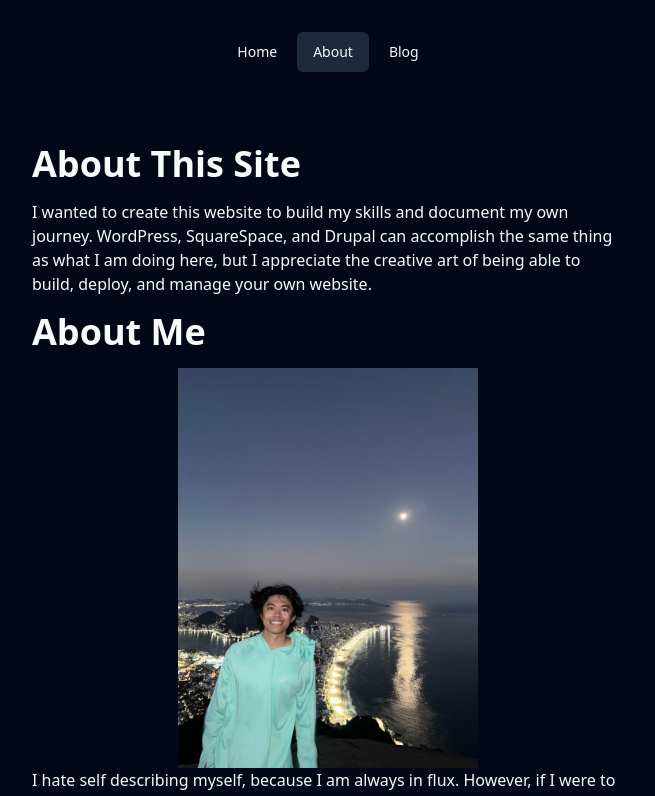
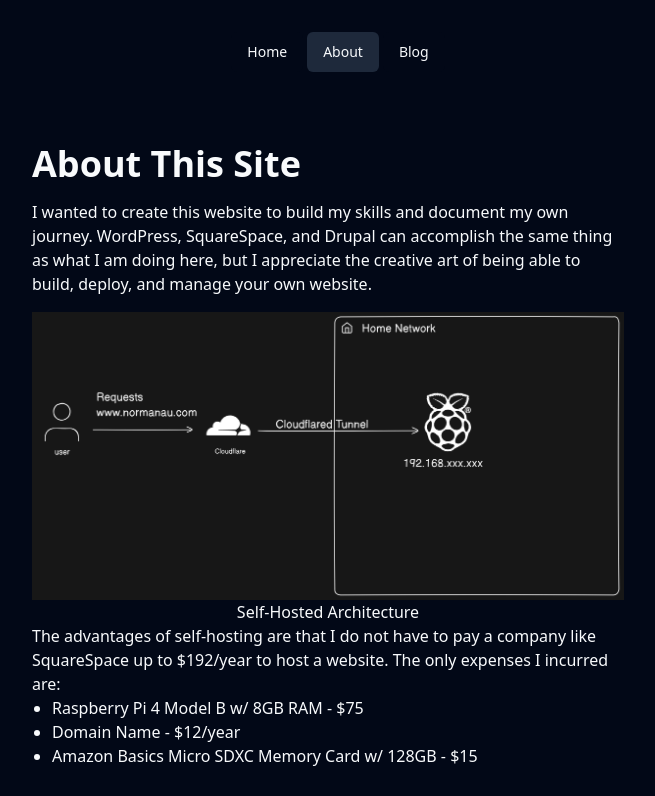
Before and after one commit to normausome/norman-au, a Next.js app: page /about in a window 1280 px wide. Shown: the top 796 px of the page, without its empty margins (312-967 px from the left). Built offline with nearby package versions, Linux system fonts and the light colour scheme.

Commit message:
add more diagrams to website

```diff
--- a/src/app/about/page.tsx
+++ b/src/app/about/page.tsx
@@ -2,6 +2,7 @@
 import Image from "next/image";
 
 import morroImg from "../images/morroDeIrmaos.jpeg";
+import architectureDiagram from "../images/self-hosted.png";
 
 export default function Page() {
   return (
@@ -14,6 +15,48 @@
           thing as what I am doing here, but I appreciate the creative art of
           being able to build, deploy, and manage your own website.
         </p>
+        <figure>
+          <Image
+            src={architectureDiagram}
+            alt="Picture of software architecture diagram"
+            className="pt-4"
+          />
+          <figcaption className="flex flex-col items-center">
+            Self-Hosted Architecture
+          </figcaption>
+        </figure>
+
+        <p>
+          The advantages of self-hosting are that I do not have to pay a company
+          like SquareSpace up to{" "}
+          <Link
+            href="https://www.squarespace.com/pricing"
+            className="hover:underline"
+          >
+            $192/year
+          </Link>{" "}
+          to host a website. The only expenses I incurred are:
+        </p>
+        <ul>
+          <li>
+            <Link href="https://www.adafruit.com/product/4564?gad_source=1&gclid=CjwKCAjw4ri0BhAvEiwA8oo6F6WImWsbc8KU-MRf4LOJ9SuyoCs9_k3IsD4BEBbQWk3GUZ1I_qqg3xoCyD0QAvD_BwE">
+              Raspberry Pi 4 Model B w/ 8GB RAM - $75
+            </Link>
+          </li>
+          <li>Domain Name - $12/year</li>
+          <li>
+            <Link href="https://www.amazon.com/Amazon-Basics-microSDXC-Memory-Adapter/dp/B08TJRVWV1/ref=sr_1_1_ffob_sspa?crid=8717DND3DJUA&dib=eyJ2IjoiMSJ9.wURXrQCPkQt61NVEdL51J5qByTChWHc9FiK4a75LPYLRhqWrEX2e5eW-BAp3yAQSD3hqcBr7D18Cv8HOhQbwZ4yiORbrdagIxBbM-9OiLEPYC-n4X9YydpaHFuS57oIkFi6_jOzTxb1WGlqnn20NHdhxpluuon8WP4UMadq3FpR8T_tBILVNN7_ujJHTgBkpFQxb6QNwyJDrDe1rTGzqFkd9b-VfhWCMHiLirG8ooB9-Di7iwKFitL6dwYqrFI73k3TPOFkmhhhrxbiDR-JsXY06NEZhNi7jfji8KANp6aI.AhhGXjjLeIVjFIk6YPwDJZ7kHczBWBogSg3A3Sb7lgw&dib_tag=se&keywords=micro%2Bsd%2Bcard&qid=1720672403&sprefix=micro%2Bsd%2Bcard%2Caps%2C99&sr=8-1-spons&sp_csd=d2lkZ2V0TmFtZT1zcF9hdGY&th=1">
+              Amazon Basics Micro SDXC Memory Card w/ 128GB - $15
+            </Link>
+          </li>
+        </ul>
+        <br />
+        <p>
+          I will end up saving hundreds of dollars over the next few years via
+          self-hosting. Plus, I can run a whole bunch of other services on this
+          device like an ad blocker, media & samba server, and a password
+          manager (for funsies - not seriously of course)!
+        </p>
 
         <h1>About Me</h1>
         <div className="flex justify-center">
@@ -21,10 +64,10 @@
             src={morroImg}
             width={300}
             height={300}
-            alt="Picture of the norman on top of a rock"
+            alt="Picture of norman on top of a rock"
+            className="rounded-lg"
           />
         </div>
-
         <p>
           I hate self describing myself, because I am always in flux. However,
           if I were to describe myself in one word - optimistic. I enjoy
--- a/src/app/blog/brasil/page.tsx
+++ b/src/app/blog/brasil/page.tsx
@@ -2,7 +2,7 @@
   return (
     <div className="flex flex-col items-center pt-20 w-5/6 lg:w-3/4 mx-auto">
       <section className="border border-gray-300 shadow-lg p-6">
-        <h1>O Brasil com &quot;s&quot;</h1>
+        <h1>O BraSil com &quot;S&quot;</h1>
         <p>
           There are two ways of spelling Brasil - Brazil with the &quot;z&quot;
           and Brasil with the &quot;s&quot;.
@@ -19,11 +19,27 @@
           Now to know Brasil with the &quot;s&quot; is to learn the way of the
           brasileiro. Brasil is rich in people, culture and history - people who
           have come from Africa, Portugal, Germany, Italy, and Japan. This
-          ranges from Capoeira, Samba, Futevolei, Altinha, Forro, and of course
-          Portugues do Brasileiros. You will have to learn the language, but you
-          do not need to be fluent because their hospitality will make up for
-          any of the words you don&apos;t know. Instead of just enjoying Brasil,
-          you might fall in love with everything the country has to offer!
+          ranges from:
+        </p>{" "}
+        <ul>
+          <li>
+            Brazilian People (warmest ppl you will ever meet - they need to be
+            studied!!!)
+          </li>
+          <li>Capoeira</li>
+          <li>Samba</li>
+          <li>Futevolei</li>
+          <li>Altinha</li>
+          <li>Forro</li>
+          <li>Passinho</li>
+          <li>Favelas</li>
+          <li>Brazilian Portuguese</li>
+        </ul>
+        <p>
+          You will have to learn the language, but you do not need to be fluent
+          because their hospitality will make up for any of the words you
+          don&apos;t know. Instead of just enjoying Brasil, you might fall in
+          love with everything the country has to offer!
         </p>
         {/* <p>
           To preface, it started when I spent 3 weeks in Brasil visiting an old
--- a/src/app/blog/page.tsx
+++ b/src/app/blog/page.tsx
@@ -8,12 +8,12 @@
         <li>
           <BasicLink href="/blog/brasil" title="Brasil" />
         </li>
-        <li>
+        {/* <li>
           <Link href="/blog/brasil">Page 2</Link>
         </li>
         <li>
           <Link href="/page3">Page 3</Link>
-        </li>
+        </li> */}
       </ol>
     </div>
   );
--- a/src/app/globals.css
+++ b/src/app/globals.css
@@ -84,3 +84,11 @@
   h3 {
     @apply text-2xl font-medium my-2;
   }
+
+  ul {
+    @apply list-disc pl-5;
+  }
+
+  a {
+    @apply hover:underline;
+  }
--- a/src/app/layout.tsx
+++ b/src/app/layout.tsx
@@ -8,7 +8,8 @@
 
 export const metadata: Metadata = {
   title: "Norman Au",
-  description: "Generated by create next app",
+  description:
+    "A website created, managed, and deployed by Norman Au on a raspberry pi 4",
 };
 
 export default function RootLayout({
--- a/src/app/page.tsx
+++ b/src/app/page.tsx
@@ -1,7 +1,6 @@
-import Image from "next/image";
-
 import { ModeToggle } from "@/components/ModeToggle";
 import { TypingEffect } from "@/components/TypingEffect";
+import { NavigationMenuCustom } from "@/components/NavigationMenuCustom";
 
 export default function Home() {
   return (
```
Also changed, not shown: src/app/images/self-hosted.png (added).
